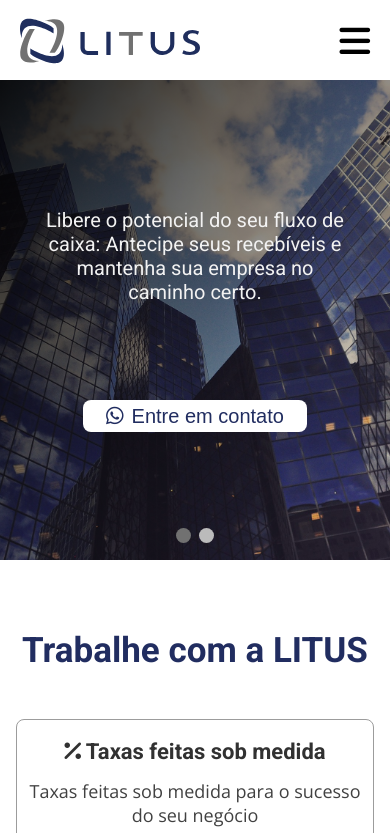
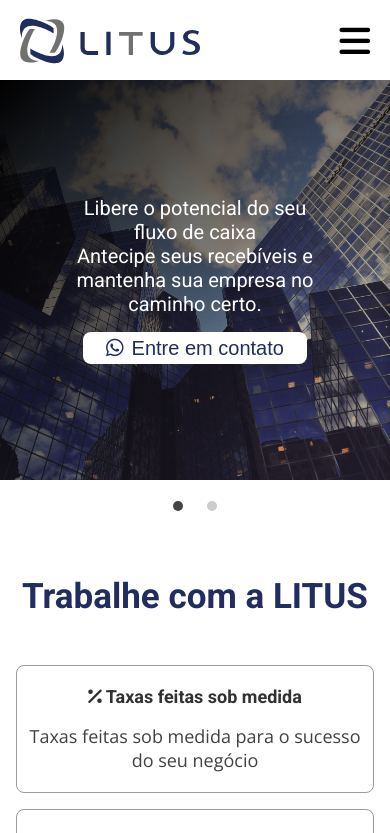
Before and after one commit to EduAlves4785/LITUS-SITE, a plain HTML site: page index.html in a window 390 px wide. Shown: the top 833 px of the page. Drawn offline with nearby package versions, Linux system fonts and the light colour scheme; grey boxes are pictures that could not be loaded.

Commit message:
Adicionando novo carousel do inicio

```diff
--- a/css/styles.css
+++ b/css/styles.css
@@ -209,48 +209,97 @@ nav {
 
 /* Carousel inicio */
 
-/* Estilo para o container principal do slideshow */
-.slideshow-container {
-  max-width: 100%;
-  height: 40rem; /* Altura do slideshow */
+#slider {
+  margin: 5rem auto;
+  width: 100%;
+  height: 30rem;
+  text-align: center;
+}
+#slider input[type="radio"] {
+  display: none;
+}
+#slider label {
+  cursor: pointer;
+  text-decoration: none;
+}
+#slides {
+  border: none;
   position: relative;
-  margin: auto;
+  z-index: 1;
+}
+#overflow {
+  width: 100%;
   overflow: hidden;
 }
-
-/* Estilo para cada slide */
-.mySlides {
-  display: none; /* Esconde todos os slides por padrão */
-  width: 100%;
+#slide1:checked ~ #slides .inner {
+  margin-left: 0;
+}
+#slide2:checked ~ #slides .inner {
+  margin-left: -100%;
+}
+#slide3:checked ~ #slides .inner {
+  margin-left: -200%;
+}
+#slide4:checked ~ #slides .inner {
+  margin-left: -300%;
+}
+#slides .inner {
+  transition: margin-left 800ms cubic-bezier(0.77, 0, 0.175, 1);
+  width: 400%;
+  height: 300px;
+}
+#slides .slide {
+  width: 25%;
+  float: left;
+  display: flex;
+  justify-content: center;
+  align-items: center;
   height: 100%;
-  position: absolute;
-  top: 0;
-  left: 0;
-  animation: slide-animation 10s infinite; /* Animação de slide infinita */
+  color: #fff;
 }
 
-/* Definição da animação de slide */
-@keyframes slide-animation {
-  0%,
-  100% {
-    opacity: 0; /* Começa e termina com opacidade 0 */
-    transform: translateX(100%); /* Desliza para a direita */
+.slide-content{
+  display: flex;
+  flex-direction: column;
+  align-items: center;
+  justify-content: space-around;
+  width: 80%;
+  height: auto;
+  gap: 1rem;
+
+  & p{
+    font-size: 20px;
+    width: 80%;
   }
-  10%,
-  90% {
-    opacity: 1; /* Opacidade máxima durante a animação */
-    transform: translateX(0); /* Desliza de volta para a esquerda */
+
+  & a {
+    color: rgb(33, 45, 96);
+    display: flex;
+    align-items: center;
+    justify-content: center;
+    gap: 0.5rem;
+    font-weight: 200;
+    font-family: sans-serif;
+    font-size: 20px;
+    height: 2rem;
+    border-radius: 8px;
+    width: 14rem;
+    background-color: white;
+    transition: 0.3s;
   }
+
+  & a:hover {
+    background-color: rgb(
+      236,
+      236,
+      236
+    ); /* Cor de fundo do link ao passar o mouse */
+  }
+
 }
 
-/* Garante que o primeiro slide seja visível inicialmente */
-.mySlides:first-child {
-  display: block;
-}
-
-.img-box {
-  width: 100%;
-  height: 40rem;
+#slides .slide_1 {
+  height: 25rem;
   background: linear-gradient(
       to bottom right,
       rgba(0, 0, 0, 1),
@@ -263,9 +312,8 @@ nav {
   box-shadow: 0 0 10px rgba(0, 0, 0, 0.3);
 }
 
-.img-box-2 {
-  width: 100%;
-  height: 40rem;
+#slides .slide_2 {
+  height: 25rem;
   background: linear-gradient(
       to bottom right,
       rgba(0, 0, 0, 1),
@@ -278,107 +326,29 @@ nav {
   box-shadow: 0 0 10px rgba(0, 0, 0, 0.3);
 }
 
-/* Estilos para o texto sobreposto nos slides */
-.text {
-  top: 15rem; /* Posição vertical do texto */
-  color: #f2f2f2; /* Cor do texto */
-  font-size: 30px; /* Tamanho da fonte */
-  position: absolute;
-  bottom: 8px;
-  width: 100%;
-  height: 11rem;
-  display: flex;
-  flex-direction: column;
-  align-items: center;
-  justify-content: space-between;
+#bullets {
+  margin: 1rem 0;
   text-align: center;
 }
-
-.text p {
-  width: 60%; /* Largura do parágrafo */
+#bullets label {
+  display: inline-block;
+  width: 10px;
+  height: 10px;
+  border-radius: 100%;
+  background: #ccc;
+  margin: 0 10px;
 }
-
-.text a {
-  color: rgb(33, 45, 96); /* Cor do link */
-  display: flex;
-  align-items: center;
-  justify-content: center;
-  gap: 0.5rem;
-  font-weight: 200;
-  font-family: sans-serif;
-  font-size: 20px; /* Tamanho da fonte do link */
-  height: 2rem;
-  border-radius: 8px;
-  width: 14rem; /* Largura do link */
-  background-color: white; /* Cor de fundo do link */
-  transition: 0.3s; /* Transição suave */
-}
-
-.text a:hover {
-  background-color: rgb(
-    236,
-    236,
-    236
-  ); /* Cor de fundo do link ao passar o mouse */
-}
-
-/* Estilos para o número do slide */
-.numbertext {
-  color: #f2f2f2; /* Cor do texto */
-  font-size: 12px; /* Tamanho da fonte */
-  padding: 8px 12px;
-  position: absolute;
-  top: 0;
-}
-
-/* Estilos para os pontos de navegação */
-.dot-container {
-  text-align: center;
-  padding: 1rem; /* Espaçamento interno */
-  position: relative;
-  top: -3rem; /* Posição vertical */
-}
-
-.dot {
-  height: 15px; /* Altura do ponto */
-  width: 15px; /* Largura do ponto */
-  margin: 0 2px; /* Margem entre os pontos */
-  background-color: #bbb; /* Cor de fundo padrão do ponto */
-  border-radius: 50%; /* Borda arredondada */
-  display: inline-block;
-  transition: background-color 0.6s ease; /* Transição suave */
-  cursor: pointer;
-}
-
-.active,
-.dot:hover {
-  background-color: #717171; /* Cor de fundo do ponto ativo ou ao passar o mouse */
-}
-
-/* Ajuste para telas menores */
-@media only screen and (max-width: 900px) {
-  .slideshow-container,
-  .slideshow-container .img-box,
-  .slideshow-container .img-box-2 {
-    height: 35rem; /* Ajuste de altura para telas menores */
-  }
-
-  .text {
-    top: 10rem; /* Posição vertical do texto */
-    width: 100%;
-    justify-content: space-around;
-    height: 20rem; /* Altura do texto */
-  }
-
-  .text p {
-    width: 80%; /* Largura do parágrafo */
-    font-size: 20px; /* Tamanho da fonte */
-  }
+#slide1:checked ~ #bullets label:nth-child(1),
+#slide2:checked ~ #bullets label:nth-child(2),
+#slide3:checked ~ #bullets label:nth-child(3),
+#slide4:checked ~ #bullets label:nth-child(4) {
+  background: #444;
 }
 
 /* Vantanges content */
 
 .vantanges-container {
+  margin-top: -4rem;
   width: 100%;
   gap: 2rem;
   height: auto;
@@ -427,7 +397,6 @@ nav {
 
   @media only screen and (max-width: 900px) {
     & {
-      margin-top: 0;
       padding: 0rem;
 
       .box-itens {
@@ -437,7 +406,8 @@ nav {
           width: 25rem;
 
           h3 {
-            font-size: 22px;
+            text-align: center;
+            font-size: 18px;
           }
 
           p {
@@ -519,7 +489,7 @@ nav {
     width: 50%;
     border-radius: 20px;
 
-    .video-placeholder{
+    .video-placeholder {
       height: 100%;
     }
   }
@@ -717,7 +687,7 @@ footer {
   }
   .redes-sociais {
     padding: 1rem;
-    min-width: 38%;
+    width: 18%;
     display: flex;
     gap: 1rem;
     justify-content: space-around;
@@ -735,6 +705,10 @@ footer {
     .fa-brands {
       color: #999999;
       font-size: 20px;
+    }
+
+    @media (max-width: 768px) {
+      width: auto;
     }
   }
 
--- a/index.html
+++ b/index.html
@@ -26,42 +26,46 @@
       </label>
       <img src="./img/logo-litus.svg" alt="Logo litus fidc" />
       <ul id="ul-botoes">
-        <li><a class="active" href="#inicio">Início</a></li>
-        <li><a href="#servicos">Serviços</a></li>
-        <li><a href="#historia">História</a></li>
-        <li><a href="#institucional">Institucional</a></li>
-        <li><a href="#parceiros">Parceiros</a></li>
-        <li><a href="#contato">Contato</a></li>
-        <li> <a class="li-whatsapp" href="https://api.whatsapp.com/send?phone=551123739000" target="_blank" rel="noopener noreferrer">
+        <li><a class="active" href="#inicio" aria-label="Início do site">Início</a></li>
+        <li><a href="#servicos" aria-label="Conheça nossos serviços">Serviços</a></li>
+        <li><a href="#historia" aria-label="Conheça nossa história">História</a></li>
+        <li><a href="#institucional" aria-label="Saiba quem é a LITUS">Institucional</a></li>
+        <li><a href="#parceiros" aria-label="Veja nossos parceiros">Parceiros</a></li>
+        <li><a href="#contato" aria-label="Nossos contatos através de e-mail e celular">Contato</a></li>
+        <li> <a class="li-whatsapp" href="https://api.whatsapp.com/send?phone=551123739000" target="_blank" rel="noopener noreferrer" aria-label="Entre em contato via whatsapp">
           <i class="fa-brands fa-whatsapp"></i> Entre em contato
         </a></li>
-        <li><a class="li-qprof" href="https://litus.qprof.com.br/Authentication/Login.aspx?ReturnUrl=/SystemTemplate/FSI001.aspx" target="_blank" rel="noopener noreferrer">Área do cliente</a></li>
+        <li><a class="li-qprof" href="https://litus.qprof.com.br/Authentication/Login.aspx?ReturnUrl=/SystemTemplate/FSI001.aspx" target="_blank" rel="noopener noreferrer" aria-label="Área do cliente">Área do cliente</a>
+        </li>
       </ul>
       <div class="botoes-box">
-        <a class="whatsapp-btn" href="https://api.whatsapp.com/send?phone=551123739000" target="_blank" rel="noopener noreferrer">
+        <a class="whatsapp-btn" href="https://api.whatsapp.com/send?phone=551123739000" target="_blank" rel="noopener noreferrer" aria-label="Entre em contato via whatsapp">
           <i class="fa-brands fa-whatsapp"></i> Entre em contato
         </a>
-        <a class="portal-btn" href="https://litus.qprof.com.br/Authentication/Login.aspx?ReturnUrl=/SystemTemplate/FSI001.aspx" target="_blank" rel="noopener noreferrer">
+        <a class="portal-btn" href="https://litus.qprof.com.br/Authentication/Login.aspx?ReturnUrl=/SystemTemplate/FSI001.aspx" target="_blank" rel="noopener noreferrer" aria-label="Área do cliente">
           Área do cliente
         </a>
       </div>
     </nav>
     <!-- Inicio carousel -->
-    <div class="slideshow-container" id="inicio">
-      <div class="mySlides">
-        <div class="numbertext">1 / 2</div>
-        <div class="img-box"></div>
-        <div class="text">
-          <p>Libere o potencial do seu fluxo de caixa: Antecipe seus recebíveis e mantenha sua empresa no caminho certo.</p>
+    <div id="slider">
+      <input type="radio" name="slider" id="slide1" checked>
+      <input type="radio" name="slider" id="slide2">
+      <input type="radio" name="slider" id="slide3">
+      <input type="radio" name="slider" id="slide4">
+      <div id="slides">
+         <div id="overflow">
+            <div class="inner">
+               <div class="slide slide_1">
+                  <div class="slide-content">
+                    <p>Libere o potencial do seu fluxo de caixa<br/> Antecipe seus recebíveis e mantenha sua empresa no caminho certo.</p>
                     <a href="https://api.whatsapp.com/send?phone=551123739000" target="_blank" rel="noopener noreferrer">
                       <i class="fa-brands fa-whatsapp"></i> Entre em contato
                     </a>
                   </div>
                </div>
-      <div class="mySlides">
-        <div class="numbertext">2 / 2</div>
-        <div class="img-box-2"></div>
-        <div class="text">
+               <div class="slide slide_2">
+                  <div class="slide-content">
                     <p>Agilidade que faz a diferença: Nossa equipe está aqui para oferecer soluções de crédito personalizadas e processos eficientes, para que você possa agir rapidamente.</p>
                     <a href="https://api.whatsapp.com/send?phone=551123739000" target="_blank" rel="noopener noreferrer">
                       <i class="fa-brands fa-whatsapp"></i> Entre em contato
@@ -69,11 +73,13 @@
                   </div>
                </div>
             </div>
-    <div class="dot-container">
-      <span class="dot" onclick="currentSlide(1)"></span>
-      <span class="dot" onclick="currentSlide(2)"></span>
          </div>
-    <br />
+      </div>
+      <div id="bullets">
+         <label for="slide1"></label>
+         <label for="slide2"></label>
+      </div>
+   </div>
     <!-- Serviços e vantages -->
     <section class="vantanges-container" id="servicos">
       <h1  id="sobre">Trabalhe com a LITUS</h1>
--- a/js/navbar.js
+++ b/js/navbar.js
@@ -1,8 +1,15 @@
 const ulBtns = document.querySelectorAll('#ul-botoes li a');
 const checkbox = document.getElementById("check");
 
-ulBtns.forEach(element => {
+// Filtrar os elementos para remover aqueles com as classes 'li-whatsapp' e 'li-qprof'
+const filteredBtns = Array.from(ulBtns).filter(btn => {
+    return !(btn.classList.contains('li-whatsapp') || btn.classList.contains('li-qprof'));
+});
+
+/* Lógica de descer para div ao clicar no botão da nav */
+filteredBtns.forEach(element => {
     element.addEventListener('click', (e) => {
+
         e.preventDefault(); // Previne o comportamento padrão do link
 
         // Remove a classe 'active' de todos os elementos <a>
```
Lines whose indentation alone changed are shown as unchanged.
